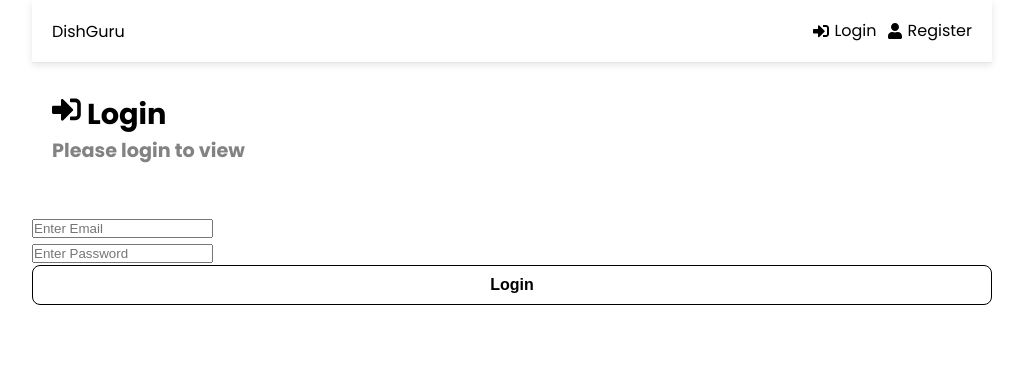
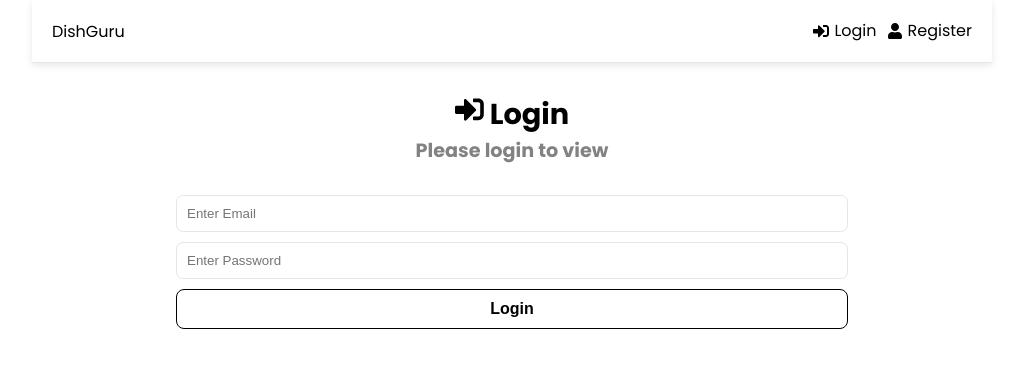
Before and after one commit to brian-pan/dish-guru-app, a React (Create React App) app in the folder frontend/: page /login in a window 1280 px wide. Shown: the top 368 px of the page, without its empty margins (128-1151 px from the left). Built offline with nearby package versions, Linux system fonts and the light colour scheme.

Commit message:
css styling

```diff
--- a/frontend/src/index.scss
+++ b/frontend/src/index.scss
@@ -31,63 +31,6 @@ h2 {
 
 h3 {
   font-weight: 600;
-}
-
-.container {
-  width: 100%;
-  max-width: 960px; //marked
-  margin: 0 auto;
-  // padding: 0 20px;
-}
-
-.header {
-  display: flex;
-  justify-content: space-between;
-  align-items: center;
-  padding: 15px 20px;
-
-  border-bottom: 1px solid #e6e6e6;
-  box-shadow: 0px 2.98256px 7.4564px rgba(0, 0, 0, 0.1);
-  margin-bottom: 30px;
-
-  ul {
-    display: flex;
-    align-items: center;
-    justify-content: space-between;
-
-    li {
-      margin-left: 10px;
-      a {
-        display: flex;
-        align-items: center;
-
-        &:hover {
-          color: #555;
-        }
-
-        svg {
-          margin-right: 5px;
-        }
-      }
-    }
-  }
-}
-
-.page-title {
-  display: flex;
-  justify-content: center;
-  margin-bottom: 20px;
-}
-
-.heading {
-  font-size: 1.2em;
-  font-weight: 700;
-  margin-bottom: 50px;
-  padding: 0 20px;
-
-  p {
-    color: #828282;
-  }
 }
 
 .btn {
@@ -148,19 +91,115 @@ h3 {
   padding: 10px;
 }
 
+.container {
+  width: 100%;
+  max-width: 960px; //marked
+  margin: 0 auto;
+  // padding: 0 20px;
+}
+
+.header {
+  display: flex;
+  justify-content: space-between;
+  align-items: center;
+  padding: 15px 20px;
+
+  border-bottom: 1px solid #e6e6e6;
+  box-shadow: 0px 2.98256px 7.4564px rgba(0, 0, 0, 0.1);
+  margin-bottom: 30px;
+
+  ul {
+    display: flex;
+    align-items: center;
+    justify-content: space-between;
+
+    li {
+      margin-left: 10px;
+      a {
+        display: flex;
+        align-items: center;
+
+        &:hover {
+          color: #555;
+        }
+
+        svg {
+          margin-right: 5px;
+        }
+      }
+    }
+  }
+}
+
+.heading {
+  font-size: 1.2em;
+  font-weight: 700;
+  margin-bottom: 30px;
+  padding: 0 20px;
+
+  p {
+    color: #828282;
+    text-align: center;
+  }
+
+  h1 {
+    text-align: center;
+  }
+}
+
 .home-links {
   padding: 0 20px;
+}
+
+.form {
+  width: 70%;
+  margin: 0 auto;
+
+  .form-group {
+    margin-bottom: 10px;
+
+    input,
+    textarea,
+    select {
+      width: 100%;
+      padding: 10px;
+      border: 1px solid #e6e6e6;
+      border-radius: 0.5em;
+    }
+
+    label {
+      text-align: left;
+      display: block;
+      margin: 0 0 5px 3px;
+    }
+  }
+
+  .form-group-checkbox {
+    display: flex;
+    justify-content: space-between;
+    align-items: center;
+
+    label {
+      min-width: 200px;
+    }
+  }
 }
 
 .dish-body {
   padding: 5px;
 }
 
+.page-title {
+  display: flex;
+  justify-content: center;
+  margin-bottom: 20px;
+}
+
 .dish-card {
   // border: 1px solid red;
-  box-shadow: 0px 2.98256px 7.4564px rgba(0, 0, 0, 0.1);
+  box-shadow: 0px 2.98256px 7.4564px rgba(0, 0, 0, 0.2);
   border-radius: 0.5em;
-  background-color: #e9e6e6c0;
+  background-color: #efefef;
   margin-bottom: 20px;
   padding: 20px;
 
@@ -177,6 +216,8 @@ h3 {
     p {
       border: 1px solid black;
       border-radius: 0.5em;
+      padding: 5px 10px;
+      border-radius: 1em;
       // background-color: #000;
       // color: #fff;
     }
--- a/frontend/src/pages/MyDish.js
+++ b/frontend/src/pages/MyDish.js
@@ -90,9 +90,12 @@ function MyDish() {
   }
 
   return (
-    <>
+    <div className="dish-page">
       {isEditing ? (
         <section className="form">
+          <div className="heading">
+            <h1>Editing Dish</h1>
+          </div>
           <form onSubmit={onSubmit}>
             {/* back button */}
             <div className="form-group">
@@ -141,7 +144,7 @@ function MyDish() {
                 onChange={onChange}
               ></textarea>
             </div>
-            <div className="form-group">
+            <div className="form-group form-group-checkbox">
               <label htmlFor="isPublic">Public?</label>
               <input
                 type="checkbox"
@@ -202,7 +205,7 @@ function MyDish() {
           </section>
         </div>
       )}
-    </>
+    </div>
   );
 }
 
--- a/frontend/src/pages/NewDish.js
+++ b/frontend/src/pages/NewDish.js
@@ -60,9 +60,9 @@ function NewDish() {
   }
 
   return (
-    <>
+    <div className="dish-page">
+      <BackButton url="/" />
       <section className="heading">
-        <BackButton url="/" />
         <h1>Add new dish</h1>
         <p>Please fill out the form below</p>
       </section>
@@ -125,8 +125,8 @@ function NewDish() {
               onChange={onChange}
             ></textarea>
           </div>
-          <div className="form-group">
-            <label htmlFor="isPublic">Public?</label>
+          <div className="form-group form-group-checkbox">
+            <label htmlFor="isPublic">Show dish publicly?</label>
             <input
               type="checkbox"
               name="isPublic"
@@ -140,7 +140,7 @@ function NewDish() {
           </div>
         </form>
       </section>
-    </>
+    </div>
   );
 }
 
```
